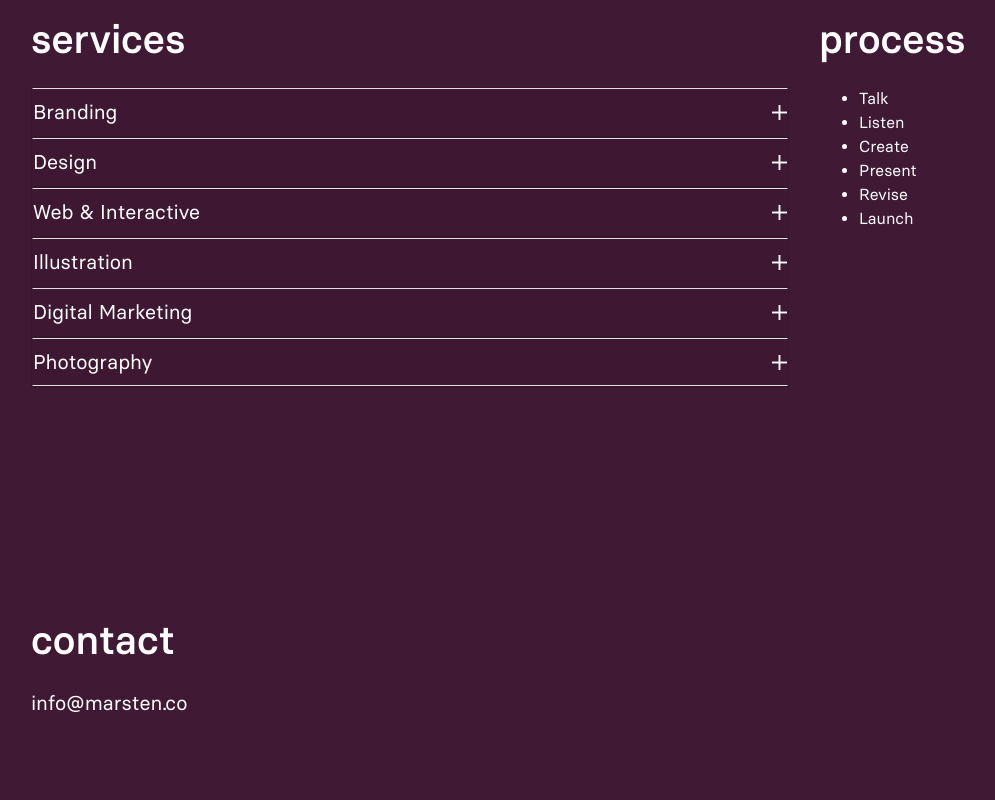
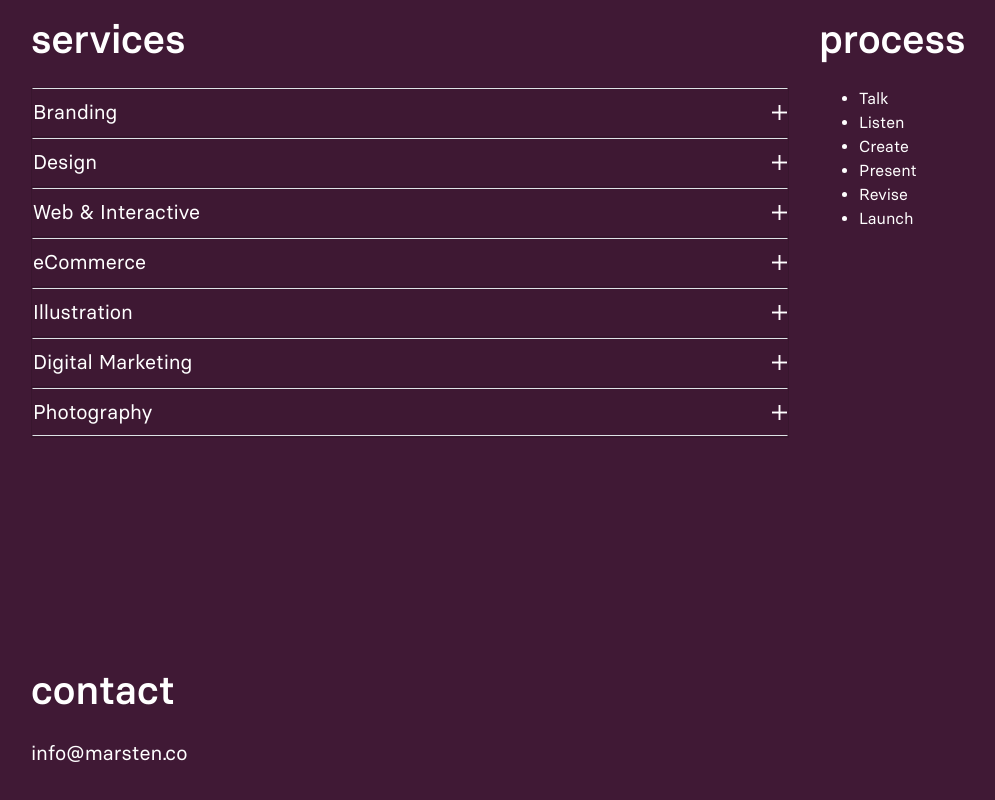
Before and after one commit to AndieLeigh/andieleigh.github.io, a plain HTML site: page index.html in a window 1280 px wide. Shown: the part 1694-2494 px from the top of the page, without its empty margins (33-1028 px from the left). Drawn offline with nearby package versions, Linux system fonts and the light colour scheme.

Commit message:
Update index.html
#commerce

```diff
--- a/index.html
+++ b/index.html
@@ -177,6 +177,28 @@
 				      </div>
 				    </div>
 				  </div>
+
+
+				  <div class="card text-white bg-none p-0 m-0 rounded-0">
+				    <div class="card-header m-0 p-0" id="headingThree">
+				        <button class="text-left btn btn-link fs125 py-2 px-0 m-0 border-top rounded-0 fit text-white" type="button" data-toggle="collapse" data-target="#ecommerce" aria-expanded="false" aria-controls="ecommerce">
+				         eCommerce
+  			          		<svg id="icon-toggle" class="" viewBox="0 0 32 32" width="100%" height="100%">
+								<g stroke="currentColor" stroke-width="4">
+									<line class="vert" x1="16" y1="0" x2="16" y2="32"></line>
+									<line class="horz" x1="0" y1="16" x2="32" y2="16"></line>
+								</g>
+							</svg>
+				        </button>
+				    </div>
+				    <div id="ecommerce" class="collapse" aria-labelledby="headingThree" data-parent="#accordion">
+				      <div class="card-body p-0 fs115 border-top rounded-0">
+				      	<p class="mt-4">
+				       	Ready to move your retail store online or to start selling for the first time? We have the experience you need to help you do it right and make sure your product looks as amazing as it does in-person. Our goal is to make the creation and maintaining of your online store as easy as possible. We offer custom solutions and services for your shop’s specific needs, including: product photography, store and product organization, experience design, description and content writing, consulting on payment processing methods, point of sale systems, product sorting and dropshipping, and we can take it one step further by helping with product packaging and brand design (hang tags, personable branded notes, ecological and economical packaging). </p>
+				      </div>
+				    </div>
+				  </div>
+
 				  <div class="card text-white bg-none p-0 m-0 rounded-0">
 				    <div class="card-header m-0 p-0" id="headingThree">
 				        <button class="text-left btn btn-link fs125 py-2 px-0 m-0 border-top rounded-0 fit text-white" type="button" data-toggle="collapse" data-target="#illustration" aria-expanded="false" aria-controls="illustration">
```
